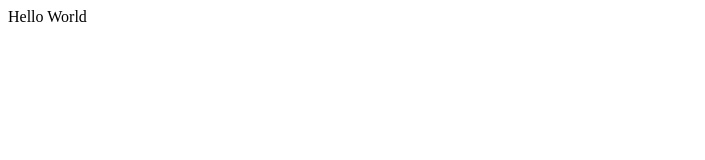
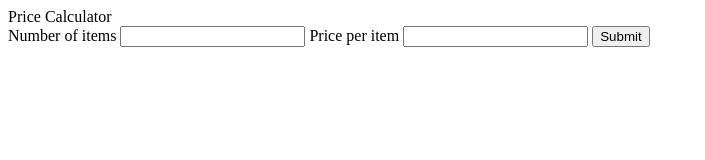
Before and after one commit to tlconnor/carpaccio-workshop-11-03-2022, a plain HTML site: page index.html in a window 1280 px wide. Shown: the whole page, without its empty margins (0-705 px from the left). Drawn offline with nearby package versions, Linux system fonts and the light colour scheme.

Commit message:
add form

```diff
--- a/index.html
+++ b/index.html
@@ -1,8 +1,32 @@
 <html>
     <head>
+        <script src="https://code.jquery.com/jquery-3.6.1.min.js"></script>
+        <script>
+            function submitForm() {
+                var number = $('#numberOfItems').val();
+                var price = $('#price').val();
+                var total = number * price;
 
+                $('#result').html(total);
+            }
+
+            $('document').on('ready', function() {
+                $('#submitButton').on('click', submitForm);
+            })
+        </script>
     </head>
     <body>
-        Hello World
+        Price Calculator
+
+        <form>
+            <label>Number of items <input id="numberOfItems"></label>
+            <label>Price per item <input id="price"></label>
+
+            <button id="submitButton" type="button" onClick="submitForm()">
+                Submit
+            </button>
+        </form>
+
+        <div id="result"></div>
     </body>
 </html>
```
